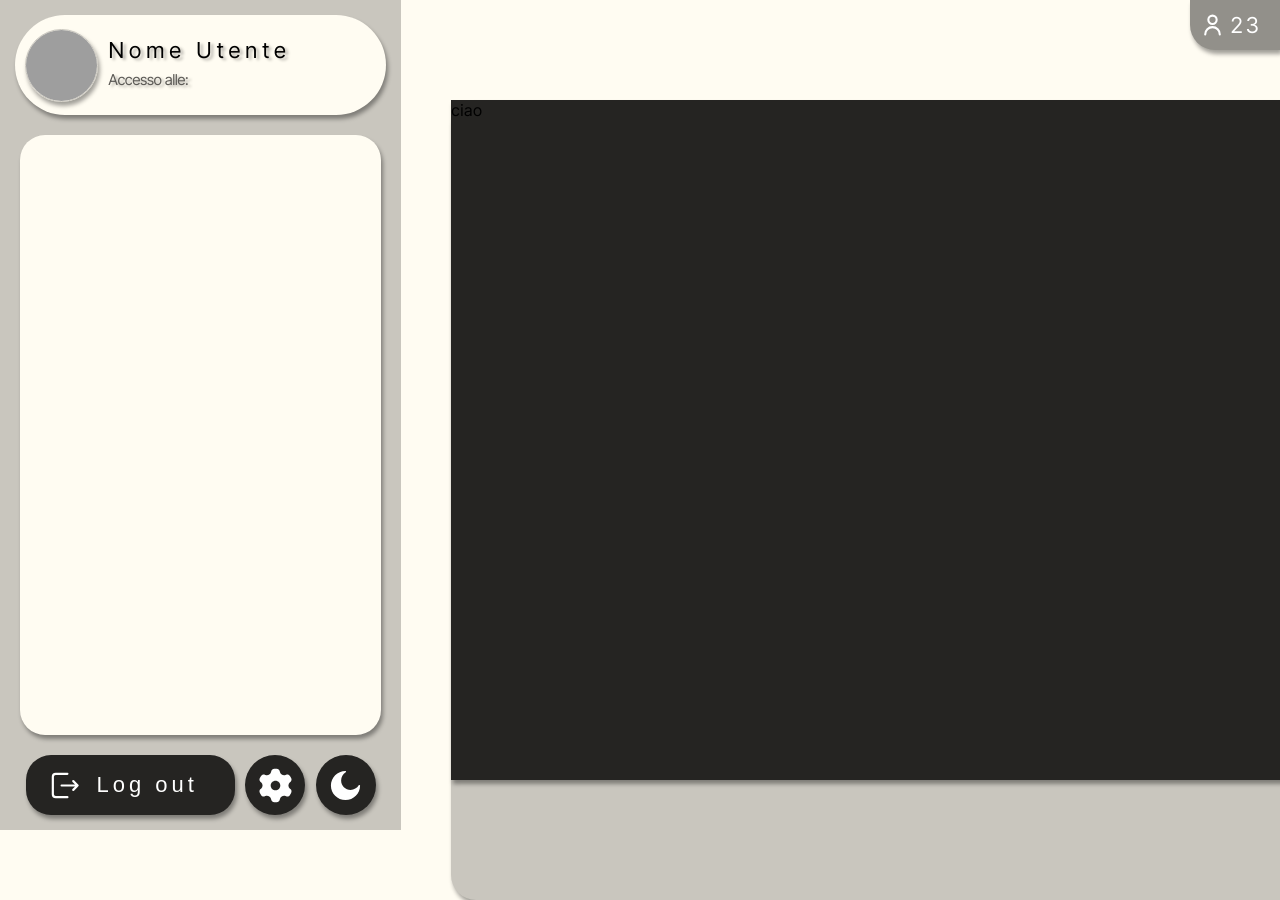
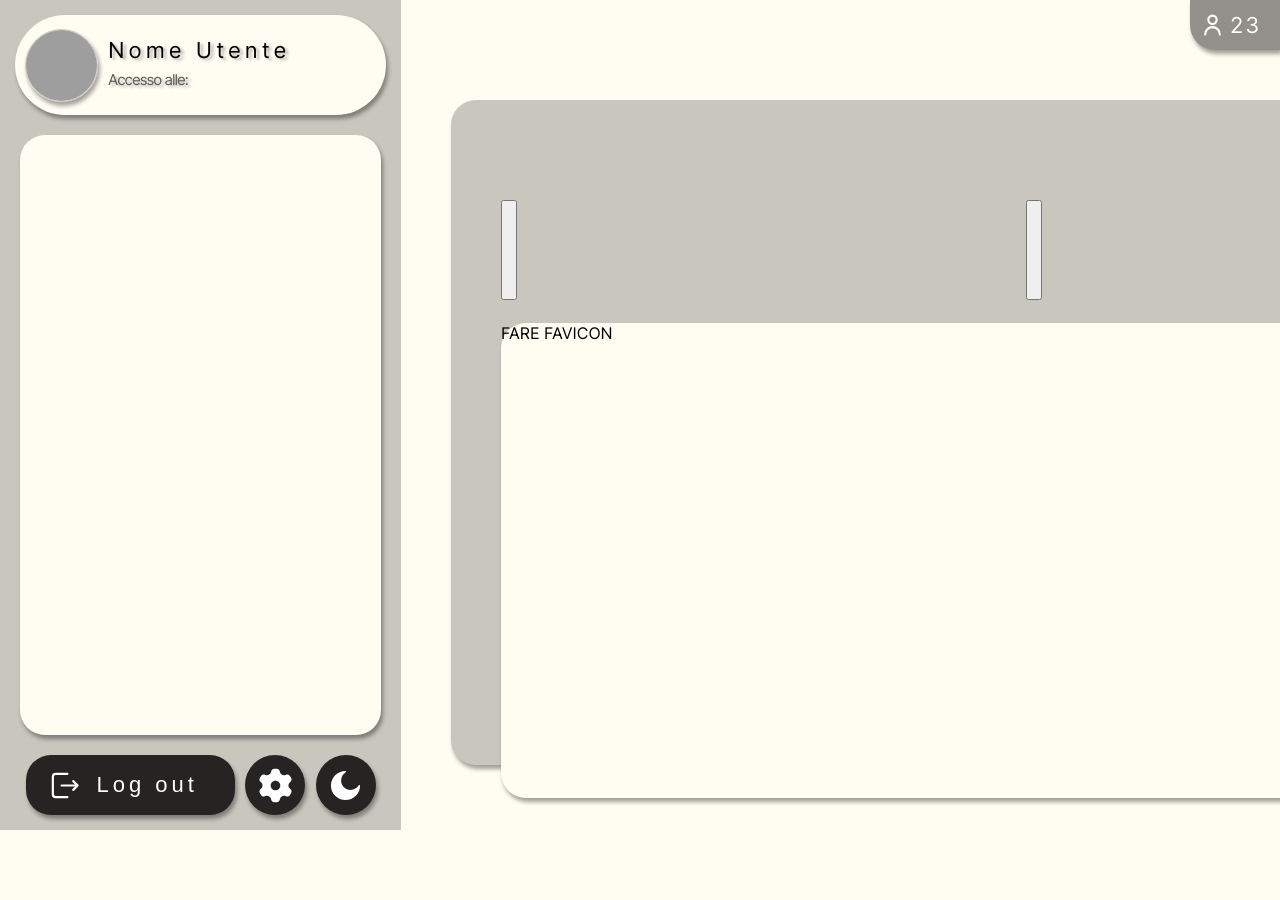
Before and after one commit to Ettoratto/progettoTPSIT, an Angular app in the folder dev/fe-angular/: page / in a window 1280 px wide. Shown: the top 900 px of the page. After the commit the page ends 830 px from the top, so only its background shows below. Built offline with nearby package versions, Linux system fonts and the light colour scheme; no server answers; grey boxes are pictures that could not be loaded.

Commit message:
fixare bottoni box sizing

```diff
--- a/dev/fe-angular/src/app/components/main-div/main-div.component.html
+++ b/dev/fe-angular/src/app/components/main-div/main-div.component.html
@@ -1,5 +1,19 @@
 <div class="container">
+    <div class="row">
+        <button>
+
+        </button>
+        <button>
+
+        </button>
+        <div class="search-bar">
+            <input type="text">
+            <button>
+
+            </button>
+        </div>
+    </div>
     <div class="internal-container">
-        ciao
+        FARE FAVICON
     </div>
 </div>
--- a/dev/fe-angular/src/app/components/main-div/main-div.component.scss
+++ b/dev/fe-angular/src/app/components/main-div/main-div.component.scss
@@ -1,19 +1,38 @@
 @import "../../../assets/_variables.scss";
+
+button {
+
+    height: 100px;
+}
 
 .container {
 
-    height: 800px;
+    display: block;
+    height: 95%;
     width: 1350px;
     background-color: $silver_C9C6BE;
     border-radius: 25px;
     box-shadow: $defaultBoxShadow;
+    box-sizing: border-box;
+    padding: 100px 50px 90px 50px;
+    justify-content: center;
+    align-content: center;
+}
 
+.row {
+
+    display: flex;
+    flex-direction: row;
+    justify-content: space-between;
+    padding-bottom: 20px;
+    box-sizing: border-box;
 }
 
 .internal-container {
 
-    width: 1300px;
-    height: 85%;
-    background-color: $black_252422;
+    width: 100%;
+    height: 100%;
+    border-radius: 25px;
+    background-color: $white_FFFCF2;
     box-shadow: $defaultBoxShadow;
 }
```
